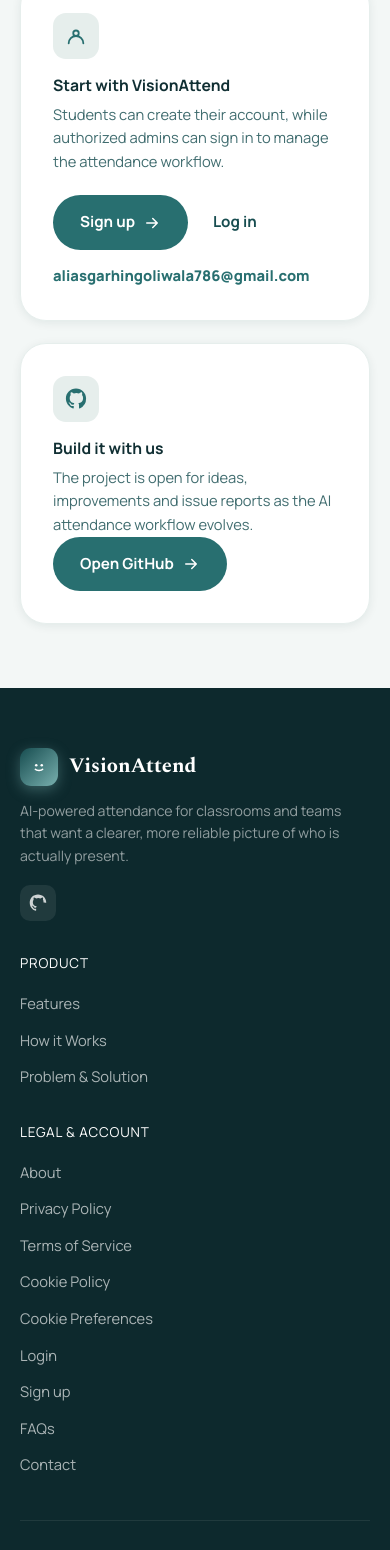
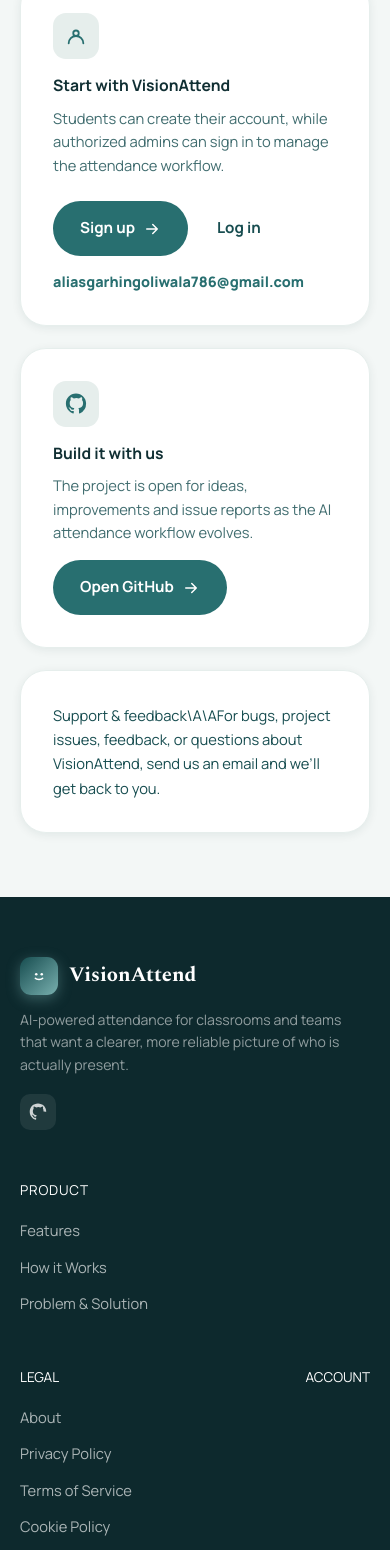
Before and after one commit to Ali5253-hingoliwala/face-regonization, a React (Vite) app in the folder frontend/visionattend-frontend (1)/: page / in a window 390 px wide. Shown: the part 7574-9124 px from the top of the page. Built offline with nearby package versions, Linux system fonts and the light colour scheme; a web font is replaced by a local one.

Commit message:
Polish landing contact and footer UI

```diff
--- a/frontend/visionattend-frontend (1)/src/pages/landing-page-overrides.css
+++ b/frontend/visionattend-frontend (1)/src/pages/landing-page-overrides.css
@@ -1,5 +1,6 @@
-/* Small, isolated fixes for the supplied landing page.
-   Keep these overrides scoped so portal pages are untouched. */
+/* Final landing-page polish. Scoped to .landing-page so portal UI remains untouched. */
+
+/* About: completed visual theme */
 .landing-page #about {
   background: var(--gradient-brand);
   color: var(--white);
@@ -16,19 +17,185 @@
   color: rgba(255, 255, 255, 0.76);
 }
 
-.landing-page .contact-email {
-  display: inline-flex;
+/* Contact: cleaner three-card layout */
+.landing-page #contact .contact-grid {
+  grid-template-columns: repeat(3, minmax(0, 1fr));
+  max-width: 1120px;
+  gap: 22px;
+}
+
+.landing-page #contact .contact-card {
+  min-height: 300px;
+  display: flex;
+  flex-direction: column;
+}
+
+.landing-page #contact .contact-card:nth-child(1) .contact-actions {
   align-items: center;
-  gap: 8px;
-  margin-top: 14px;
+  gap: 14px;
+  margin-top: auto;
+  padding-top: 24px;
+}
+
+.landing-page #contact .contact-card:nth-child(2) .btn {
+  margin-top: auto;
+  align-self: flex-start;
+}
+
+.landing-page #contact .contact-card:nth-child(2) p {
+  max-width: 380px;
+}
+
+/* The existing email link becomes the third support card's real clickable contact. */
+.landing-page #contact .contact-card:first-child {
+  position: relative;
+}
+
+.landing-page #contact .contact-card:first-child .contact-email {
+  position: absolute;
+  left: calc(200% + 44px);
+  bottom: 32px;
+  z-index: 3;
+  width: calc(100% - 64px);
+  margin: 0;
+  padding: 10px 0;
   color: var(--teal-600);
-  font-size: 0.92rem;
+  font-size: 0.9rem;
   font-weight: 800;
   word-break: break-word;
 }
 
-.landing-page .contact-email:hover {
+.landing-page #contact .contact-card:first-child .contact-email::before {
+  content: "Email support";
+  display: block;
+  margin-bottom: 7px;
+  color: var(--navy-950);
+  font-size: 0.78rem;
+  letter-spacing: 0.08em;
+  text-transform: uppercase;
+}
+
+.landing-page #contact .contact-card:first-child .contact-email:hover {
   color: var(--teal-800);
   text-decoration: underline;
   text-underline-offset: 3px;
 }
+
+/* Create the visual third card behind the real email link. */
+.landing-page #contact .contact-grid::after {
+  content: "Support & feedback\\A\\AFor bugs, project issues, feedback, or questions about VisionAttend, send us an email and we’ll get back to you.";
+  white-space: pre-line;
+  min-height: 300px;
+  padding: 32px;
+  border-radius: var(--radius-lg);
+  background: var(--white);
+  border: 1px solid var(--mint-100);
+  box-shadow: var(--shadow-sm);
+  color: var(--teal-800);
+  font-family: var(--font-body);
+  font-size: 0.92rem;
+  line-height: 1.65;
+}
+
+/* Footer: Legal and Account are now clearly separated. */
+.landing-page .footer-grid {
+  grid-template-columns: 1.5fr 0.8fr 1.35fr;
+  gap: 50px;
+}
+
+.landing-page .footer-col:last-child {
+  position: relative;
+}
+
+.landing-page .footer-col:last-child h5 {
+  font-size: 0;
+  position: relative;
+}
+
+.landing-page .footer-col:last-child h5::before {
+  content: "LEGAL";
+  font-size: 0.85rem;
+}
+
+.landing-page .footer-col:last-child h5::after {
+  content: "ACCOUNT";
+  position: absolute;
+  left: 52%;
+  top: 0;
+  font-size: 0.85rem;
+}
+
+.landing-page .footer-col:last-child ul {
+  display: grid;
+  grid-template-columns: 1fr 1fr;
+  column-gap: 34px;
+  row-gap: 11px;
+}
+
+.landing-page .footer-col:last-child li:nth-child(-n + 5) {
+  grid-column: 1;
+}
+
+.landing-page .footer-col:last-child li:nth-child(n + 6) {
+  grid-column: 2;
+}
+
+.landing-page .footer-col:last-child li:nth-child(6) { grid-row: 1; }
+.landing-page .footer-col:last-child li:nth-child(7) { grid-row: 2; }
+.landing-page .footer-col:last-child li:nth-child(8) { grid-row: 3; }
+.landing-page .footer-col:last-child li:nth-child(9) { grid-row: 4; }
+
+/* The theme is finished now, so don't show the old progress wording. */
+.landing-page .footer-bottom span:last-child {
+  font-size: 0;
+}
+
+.landing-page .footer-bottom span:last-child::after {
+  content: "UI theme completed · Core platform connected";
+  font-size: 0.85rem;
+}
+
+@media (max-width: 1000px) {
+  .landing-page #contact .contact-grid {
+    grid-template-columns: 1fr;
+  }
+
+  .landing-page #contact .contact-grid::after {
+    min-height: 0;
+  }
+
+  .landing-page #contact .contact-card:first-child .contact-email {
+    position: static;
+    width: auto;
+    margin-top: 14px;
+    padding: 0;
+  }
+
+  .landing-page #contact .contact-card:first-child .contact-email::before {
+    display: none;
+  }
+
+  .landing-page .footer-grid {
+    grid-template-columns: 1fr 1fr;
+  }
+}
+
+@media (max-width: 680px) {
+  .landing-page .footer-grid {
+    grid-template-columns: 1fr;
+  }
+
+  .landing-page .footer-col:last-child ul {
+    grid-template-columns: 1fr;
+  }
+
+  .landing-page .footer-col:last-child li:nth-child(n) {
+    grid-column: 1;
+    grid-row: auto;
+  }
+
+  .landing-page .footer-col:last-child h5::after {
+    left: auto;
+    right: 0;
+  }
+}
```
